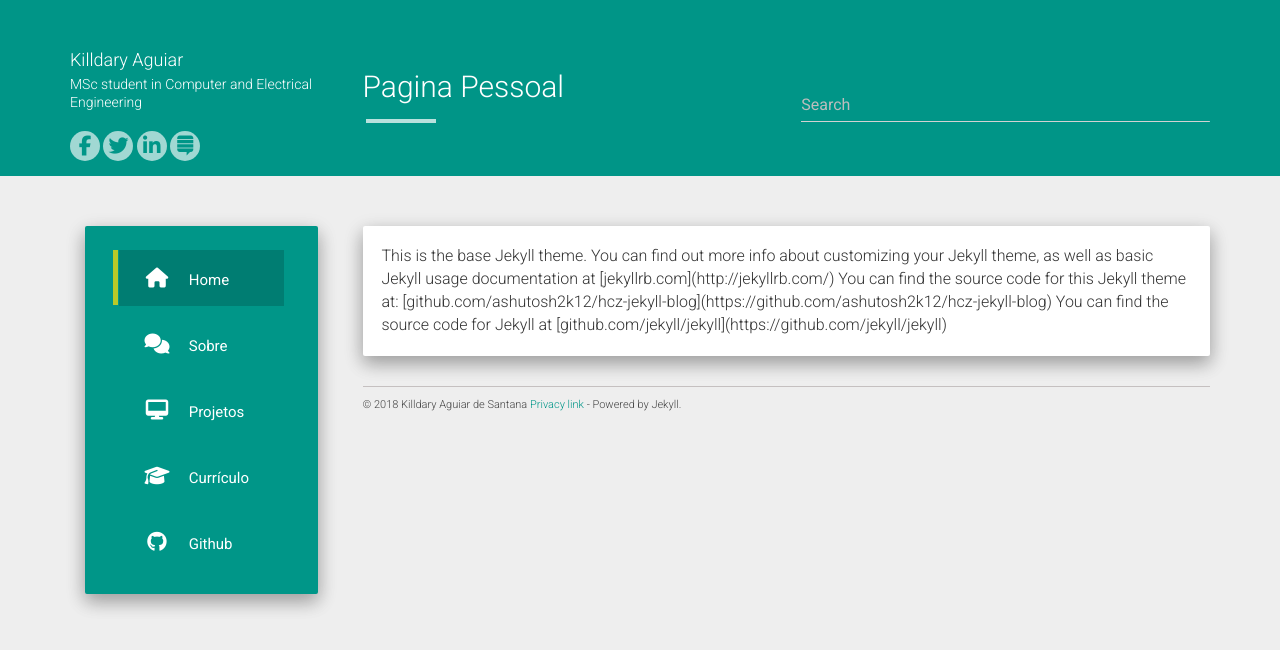
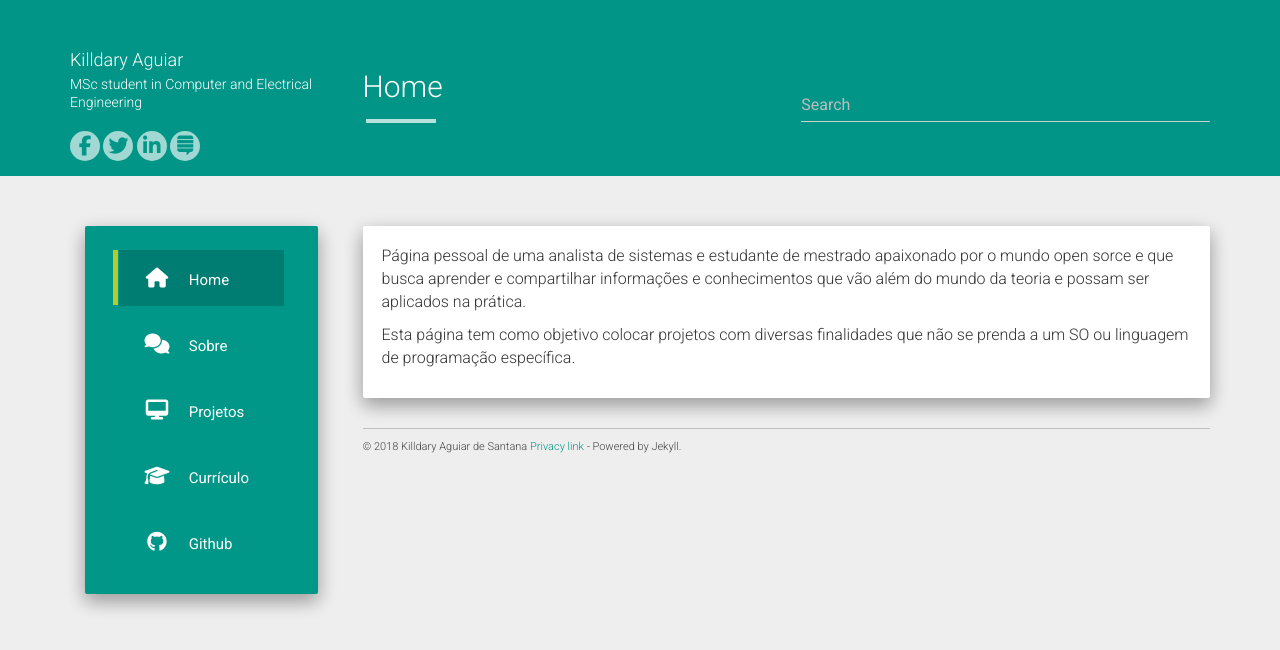
Before and after one commit to killdary/killdary.github.io, a Jekyll site: the page built from index.md, in a window 1280 px wide. Shown: the top 650 px of the page. Built offline with Jekyll 4.4.1, drawn with Linux system fonts in a browser that asks for light colours; nearby versions of some CDN libraries; the list of posts is cut into pages by our own code.

Commit message:
Update index.md

```diff
--- a/index.md
+++ b/index.md
@@ -1,12 +1,7 @@
 ---
-layout: default
-title: Pagina Pessoal
+layout: page
+title: Home
 ---
-<div class="well">
+Página pessoal de uma analista de sistemas e estudante de mestrado apaixonado por o mundo open sorce e que busca aprender e compartilhar informações e conhecimentos que vão além do mundo da teoria e possam ser aplicados na prática.
 
-This is the base Jekyll theme. You can find out more info about customizing your Jekyll theme, as well as basic Jekyll usage documentation at [jekyllrb.com](http://jekyllrb.com/)
-
-You can find the source code for this Jekyll theme at: [github.com/ashutosh2k12/hcz-jekyll-blog](https://github.com/ashutosh2k12/hcz-jekyll-blog)
-
-You can find the source code for Jekyll at [github.com/jekyll/jekyll](https://github.com/jekyll/jekyll)
-</div>
+Esta página tem como objetivo colocar projetos com diversas finalidades que não se prenda a um SO ou linguagem de programação específica.
```
